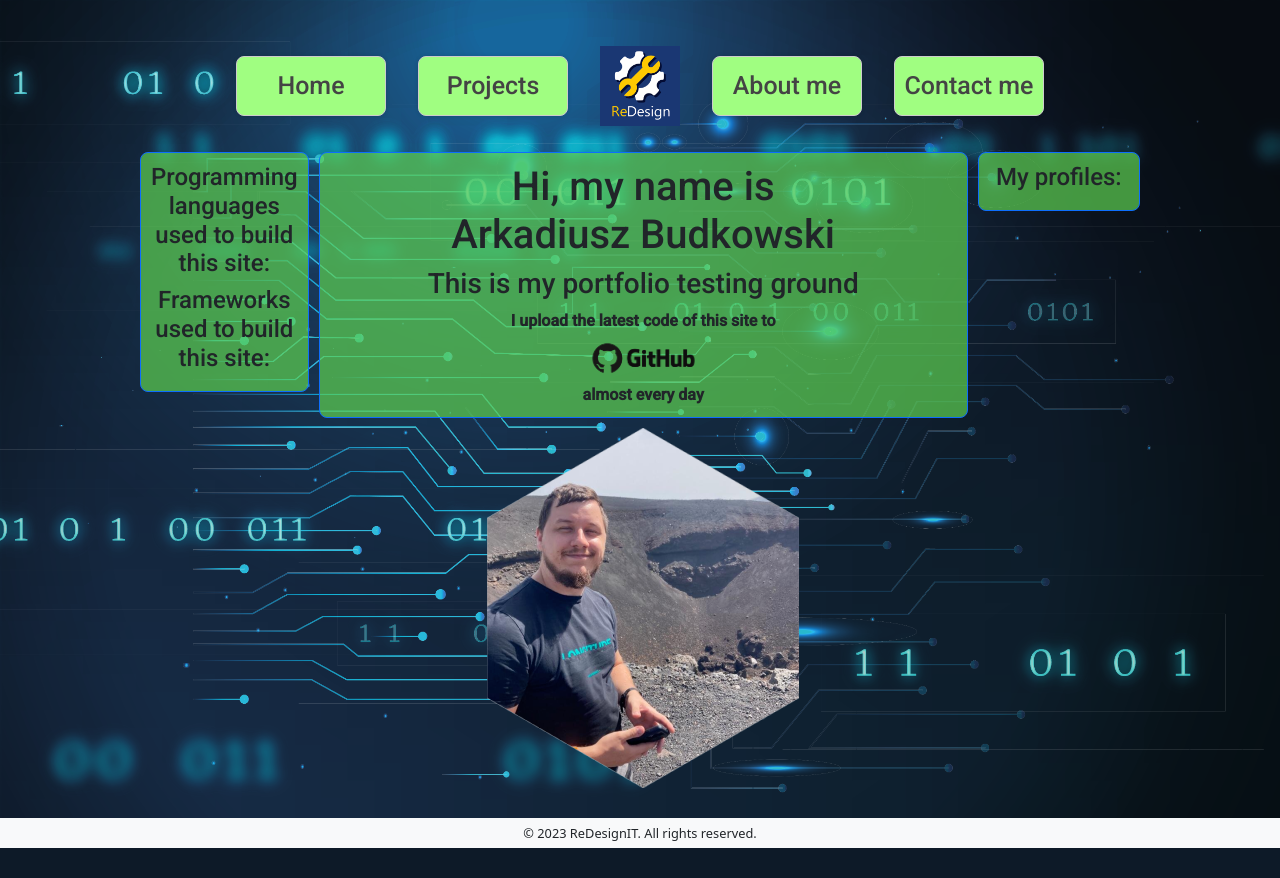
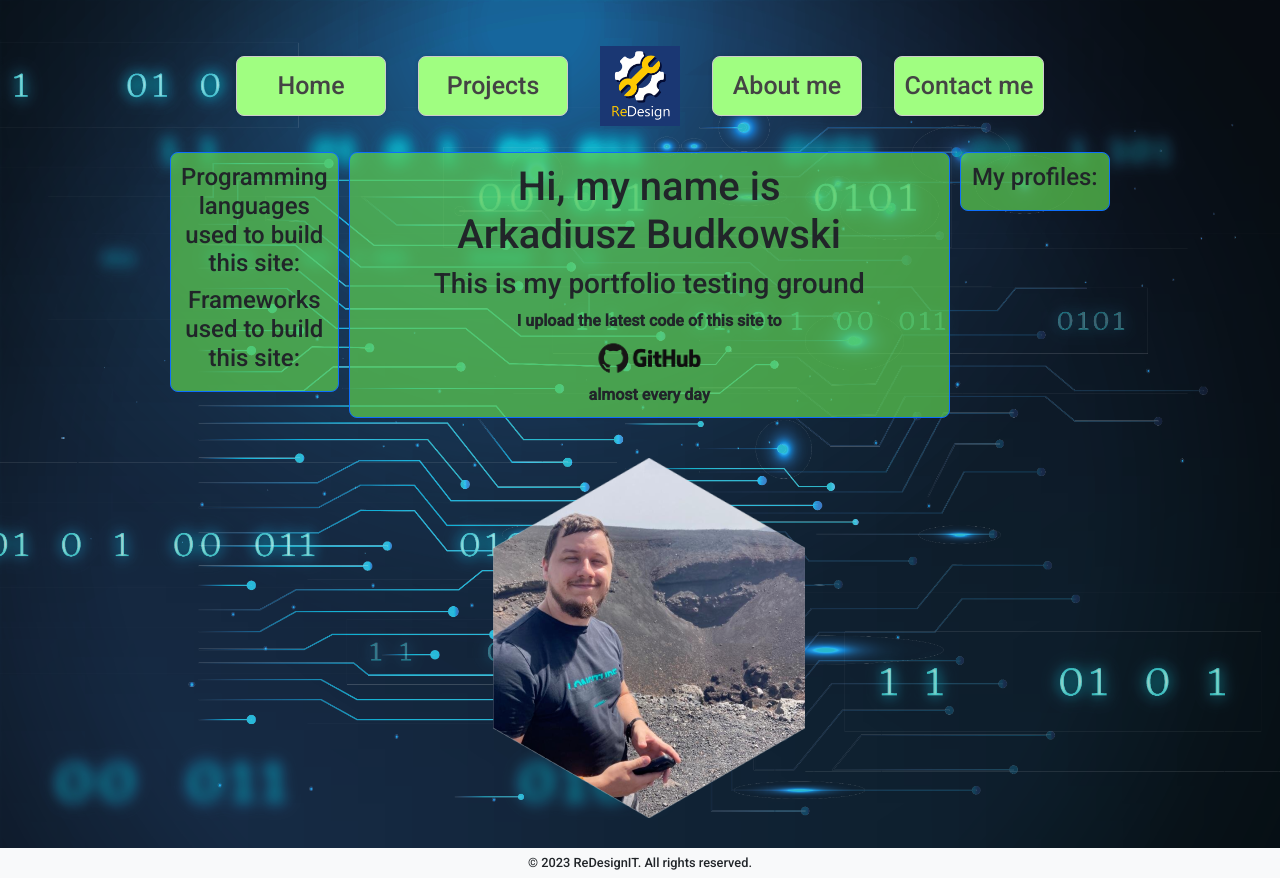
Before and after one commit to Hamster-Inside/ReDesignIT_PL, a Django app: page / in a window 1280 px wide. Before the commit the page ends 848 px from the top, so only its background shows below. Run offline with Django 4.2, Linux system fonts and the light colour scheme; data that the repository does not hold is empty; some libraries are stand-ins or nearby versions.

Commit message:
fix to main site to have flex image - change with page size

```diff
--- a/apps/home/templates/index.html
+++ b/apps/home/templates/index.html
@@ -40,8 +40,9 @@
                         src="{% static '/images/github-logo.png' %}" class="git-logo"/></a> almost every day</b>
             </p>
         </div>
-
-        <img src="{% static '/images/hexa-me.png' %}" class="me-pic"/>
+        <div class="me-pic">
+        <img src="{% static '/images/hexa-me.png' %}"/>
+            </div>
     </div>
     <div class="div-main-right-section">
         <div class="main-right-section-content border border-primary rounded-3">
--- a/static/css/content-home.css
+++ b/static/css/content-home.css
@@ -4,10 +4,16 @@
     grid-template-columns: 1fr 4fr 1fr;
     width: 100%;
     grid-column-gap: 10px;
+    padding-left: 30px;
+    padding-right: 30px;
 }
 
 .div-main-mid-section{
-text-align:center;
+    justify-content: center;
+    text-align:center;
+    display: grid;
+    grid-template-columns: 1fr;
+    grid-row-gap: 10px;
 }
 .div-main-mid-section p,
 .div-main-mid-section img {
@@ -16,20 +22,21 @@ margin: 0 auto;
 }
 
 .profiles-div img{
-width: 80%;
+max-width: 80%;
+height: auto;
 }
 
 .main-left-section-content img{
-width: 80%;
+max-width: 80%;
+height: auto;
 }
 
 .intro-main-mid, .main-left-section-content, .main-right-section-content{
     background-color:rgba(93,208,81,0.7);
-    margin-bottom: 10px;
-    font-family: 'Roboto', sans-serif;
     padding: 10px 10px 10px 10px;
     justify-content: center;
     text-align: center;
+    min-width: 0px;
 }
 
 .equal-row-height {
@@ -70,8 +77,18 @@ width: 80%;
 .me-pic {
   max-width: 312px;
   height: auto;
+  margin-top: 30px;
+  margin-left: auto;
+   margin-right: auto;
 }
+
+.me-pic img{
+width: 100%;
+height: 100%;
+ object-fit: contain;
+ }
+
 .git-logo {
   width: auto;
-  height: 50px;
+  max-height: 50px;
 }
--- a/static/css/content-projects.css
+++ b/static/css/content-projects.css
@@ -4,6 +4,8 @@
     grid-auto-rows: 1fr;
     width: 100%;
     grid-row-gap: 10px;
+    padding-left: 30px;
+    padding-right: 30px;
 }
 
 .projects-div {
--- a/static/css/main.css
+++ b/static/css/main.css
@@ -13,6 +13,7 @@ margin: 0;
 body {
   background-image: url('/static/images/background-redesignit.png');
   background-size: cover;
+  font-family: 'Roboto', sans-serif;
 }
 
 #page-container{
```
